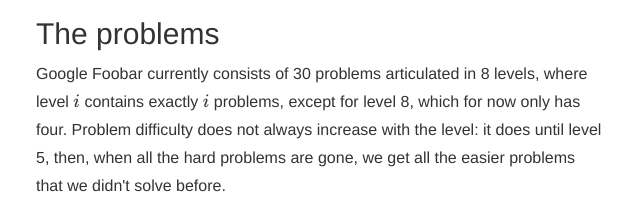
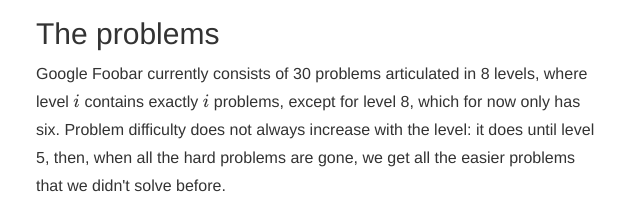
Before and after one commit to jacquerie/google-foobar-post-mortem, a plain HTML site: page index.html in a window 1280 px wide. Shown: the part 742-949 px from the top of the page, 319-959 px from the left. Drawn offline with nearby package versions, Linux system fonts and the light colour scheme; some packages are replaced by stand-ins of ours.

Commit message:
Fix: account for yet another two problems.

```diff
--- a/index.html
+++ b/index.html
@@ -37,7 +37,7 @@
         <p>I won't talk in this post about <a href="https://ello.co/pftio/post/-8bXK2nYAXM1v2wzGp9X5g">how to get in</a>, or <a href="http://luaforums.com/115/foo-bar-with-google-my-results">what does it look like</a>, since excellent articles were already written about these topics. I will instead describe the problems I encountered, the techniques I used and what I learned. I will also discuss a few conjectures I have about Google Foobar.</p>
 
         <h2>The problems</h2>
-        <p>Google Foobar currently consists of 30 problems articulated in 8 levels, where level \(i\) contains exactly \(i\) problems, except for level 8, which for now only has four. Problem difficulty does not always increase with the level: it does until level 5, then, when all the hard problems are gone, we get all the easier problems that we didn't solve before.</p>
+        <p>Google Foobar currently consists of 30 problems articulated in 8 levels, where level \(i\) contains exactly \(i\) problems, except for level 8, which for now only has six. Problem difficulty does not always increase with the level: it does until level 5, then, when all the hard problems are gone, we get all the easier problems that we didn't solve before.</p>
 
         <p>Since there's still people playing, I won't spoil their fun by posting the exact problem statements or their solutions. On the other hand, several problems are well-known, therefore discussing their solution should do no harm.</p>
 
```
